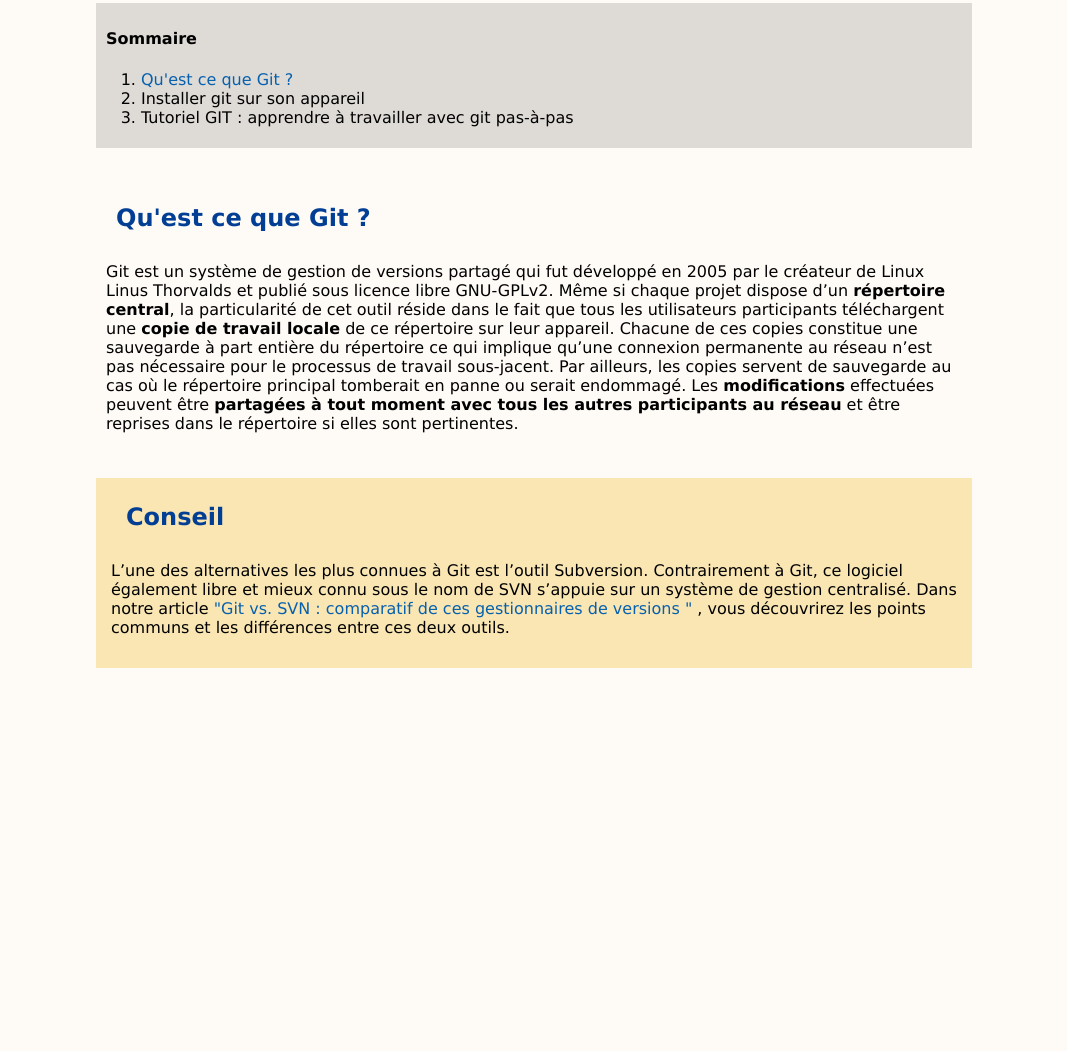
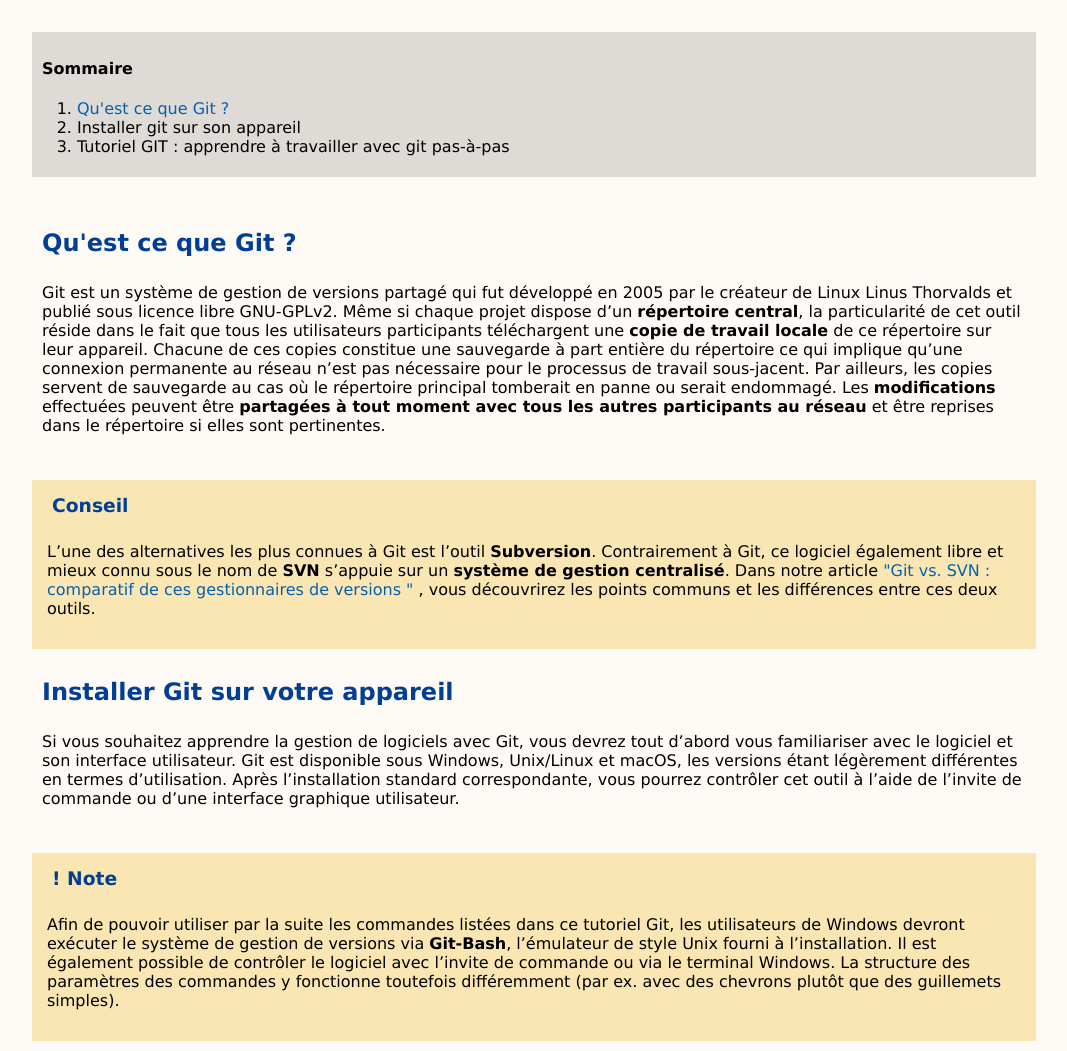
Before and after one commit to Nicocrpt/exo-19-10, a plain HTML site: page index.html in a window 1280 px wide. Shown: the part 813-1864 px from the top of the page, without its empty margins (116-1183 px from the left). Before the commit the page ends 1491 px from the top, so only its background shows below. Drawn offline with Linux system fonts and the light colour scheme; files whose address does not match are found by name.

Commit message:
ajout contenu html

```diff
--- a/index.html
+++ b/index.html
@@ -12,7 +12,7 @@
     </header>
     <main>
         <div>
-            <img src="/Users/nico/Documents/BTS SIO VSCode Dev/Exo 10:19/images/csm_graphdatenbank-t_1baf5452c4.webp" alt="image intro">
+            <img id="imgintro" src="/Users/nico/Documents/BTS SIO VSCode Dev/Exo 10:19/images/csm_graphdatenbank-t_1baf5452c4.webp" alt="image intro">
         </div>
 
         <div>
@@ -49,10 +49,29 @@
         <br>
 
         <div class="boxconseil">
-            <h2 id="titleindent">Conseil</h2>
+            <h3 id="titleindent">Conseil</h3>
 
-            <p>L’une des alternatives les plus connues à Git est l’outil Subversion. Contrairement à Git, ce logiciel également libre et mieux connu sous le nom de SVN s’appuie sur un système de gestion centralisé. Dans notre article <a href="https://www.ionos.fr/digitalguide/sites-internet/developpement-web/git-ou-svn-comparaison-doutils-de-versionning/" target="_blank"> "Git vs. SVN : comparatif de ces gestionnaires de versions "</a> , vous découvrirez les points communs et les différences entre ces deux outils.</p>
+            <p>L’une des alternatives les plus connues à Git est l’outil <strong>Subversion</strong>. Contrairement à Git, ce logiciel également libre et mieux connu sous le nom de <strong>SVN</strong> s’appuie sur un <strong>système de gestion centralisé</strong>. Dans notre article <a href="https://www.ionos.fr/digitalguide/sites-internet/developpement-web/git-ou-svn-comparaison-doutils-de-versionning/" target="_blank"> "Git vs. SVN : comparatif de ces gestionnaires de versions "</a> , vous découvrirez les points communs et les différences entre ces deux outils.</p>
         </div>
+
+        <br>
+
+        <div>
+            <h2>Installer Git sur votre appareil</h2>
+
+            <p>Si vous souhaitez apprendre la gestion de logiciels avec Git, vous devrez tout d’abord vous familiariser avec le logiciel et son interface utilisateur. Git est disponible sous Windows, Unix/Linux et macOS, les versions étant légèrement différentes en termes d’utilisation. Après l’installation standard correspondante, vous pourrez contrôler cet outil à l’aide de l’invite de commande ou d’une interface graphique utilisateur.</p>
+        </div>
+
+        <br>
+
+        <div class="boxconseil">
+            <h3 id="titleindent"><strong>!</strong> Note</h3>
+
+            <p>Afin de pouvoir utiliser par la suite les commandes listées dans ce tutoriel Git, les utilisateurs de Windows devront exécuter le système de gestion de versions via <strong>Git-Bash</strong>, l’émulateur de style Unix fourni à l’installation. Il est également possible de contrôler le logiciel avec l’invite de commande ou via le terminal Windows. La structure des paramètres des commandes y fonctionne toutefois différemment (par ex. avec des chevrons plutôt que des guillemets simples).</p>
+
+        </div>
+
+
 
     </main>
 
--- a/style.css
+++ b/style.css
@@ -3,7 +3,7 @@
     background-color: rgb(254, 251, 247);
     align-content: center;
     margin: auto;
-    width: 70%;
+    width: 80%;
     min-height: 100vh;
     display: flex;
 
@@ -22,12 +22,12 @@
     margin: 20px;
 }
 
-h2 {
+h2, h3 {
     color: rgb(2, 63, 148);
-    margin: 20px;
+    margin: 10px;
 }
 
-img {
+#imgintro {
     width: 100%;
     align-items: center;
 }
@@ -36,6 +36,7 @@
 .boxconseil {
     background-color: rgb(249, 230, 179);
     padding: 5px;
+
 }
 
 p {
```
Also changed, not shown: images/hint-bulb-icon-vector-12860365.jpg (added), images/hint.png (added), 1 other file.
